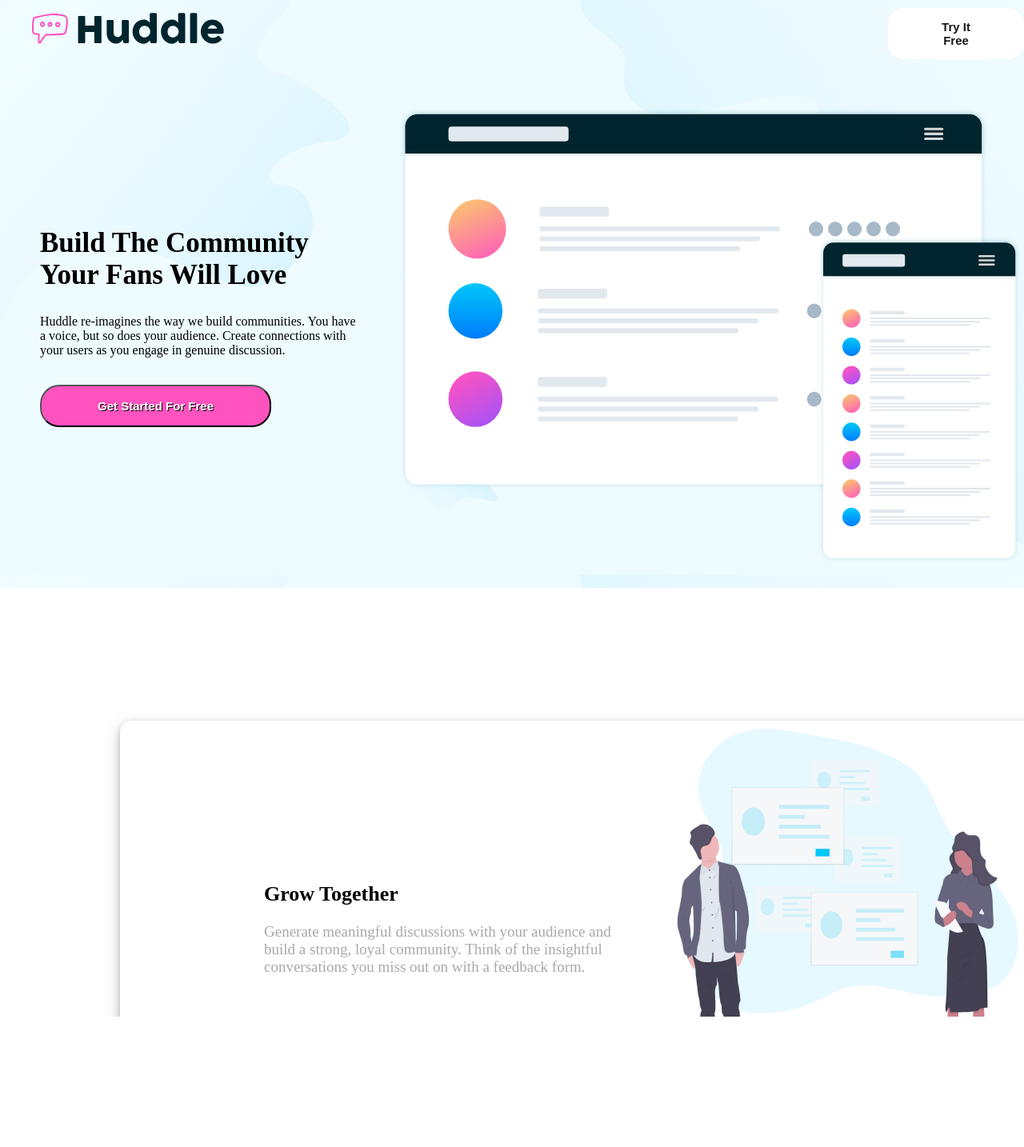
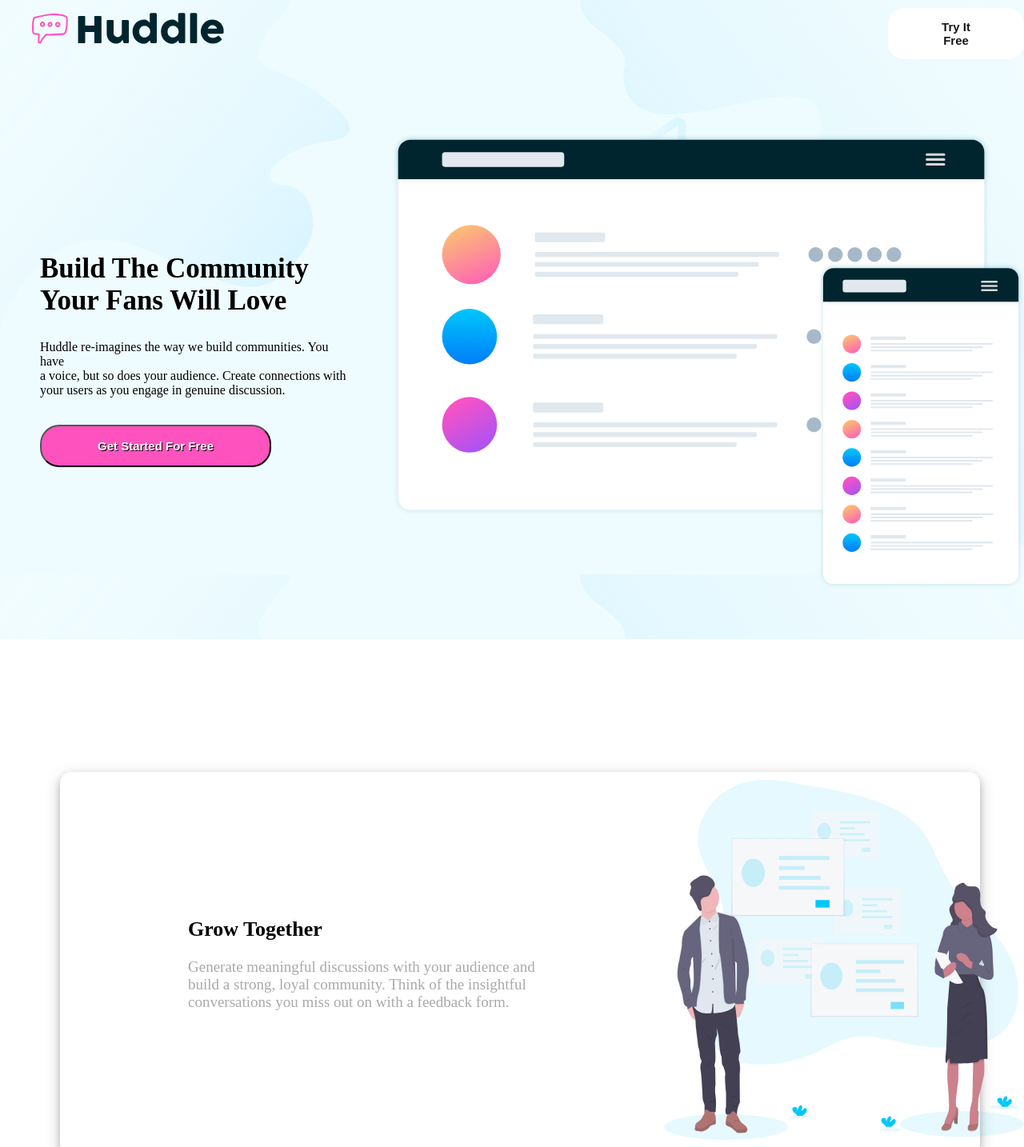
Before and after one commit to umohm1/huddle-landing-page, a plain HTML site: page index.html in a window 1280 px wide. Shown: the top 1434 px of the page at 80% size. Drawn offline with Linux system fonts and the light colour scheme.

Commit message:
Spacing adjustments, working to get grow together img properly inside div

```diff
--- a/style.css
+++ b/style.css
@@ -6,7 +6,7 @@ body {
     display: grid;
     grid-template-columns: auto auto;
     grid-row-gap: 1em;
-    padding-bottom: 30px;
+    padding-bottom: 62px;
 }
 
 #backgroundImage{
@@ -114,7 +114,7 @@ body {
 
 #mockupSize {
 	height:570px;
-	width:777px;
+	width:790px;
 	padding-top: 30px;
 }
 
@@ -131,9 +131,10 @@ body {
 .growTogether {
     width: 100%;
     border: black;
-    padding: 180px;
+    padding: 160px;
     padding-bottom: 161px;
     margin: 150px;
+    margin-left: 75px;
     box-shadow: 0 4px 8px 0 rgba(0, 0, 0, 0.2), 0 6px 20px 0 rgba(0, 0, 0, 0.19);
     border-radius: 14px;
 }
```
